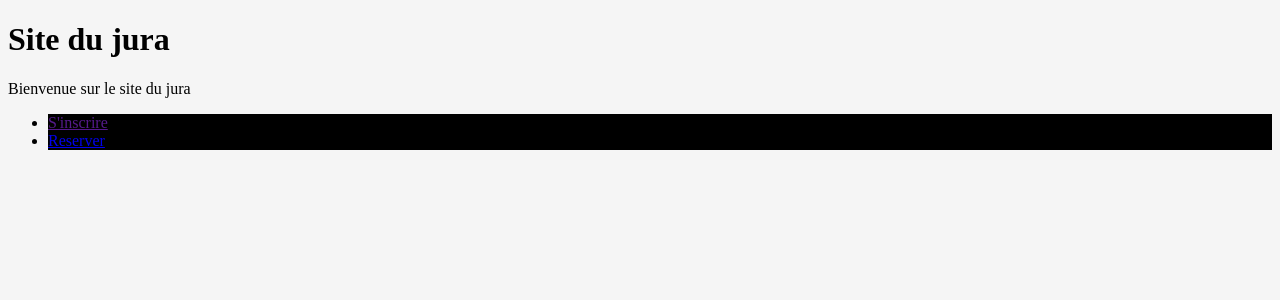
After one commit to Matteo-ElGuetibi/CVEN, a PHP site: page /acceuil.php in a window 1280 px wide. The commit adds this page. Shown: the top 300 px of the page. Run offline with PHP 8.4, Linux system fonts and the light colour scheme.

Commit message:
formulaire

```diff
--- /dev/null
+++ b/acceuil.php
@@ -0,0 +1,14 @@
+<?php
+require 'gabarit.php';?>
+<html>
+    <body>
+        <p>Bienvenue sur le site du jura</p>
+        <nav>
+            <ul>
+                <li ><a href="">S'inscrire</a></li>
+                <li ><a href="form_reservation.php">Reserver</a></li>
+            </ul>
+        </nav>
+
+    </body>
+</html>
--- a/css_cven.css
+++ b/css_cven.css
@@ -10,3 +10,7 @@ h1{
     font-family: var;
     color:black;
 }
+
+li{
+    background-color: black;
+}
--- a/foot.php
+++ /dev/null
@@ -1 +0,0 @@
-<foot>Copyright @2021 EL GUETIBI , CHOURA , GOLAM , MBARAPA</foot>
--- a/gabarit.php
+++ b/gabarit.php
@@ -9,5 +9,4 @@
         <h1>Site du jura</h1>
 
     </body>
-
 </html>
```
Also changed, not shown: accueil.php (deleted, +0 -9 lines), form_reservation.php (+3 -5 lines).
